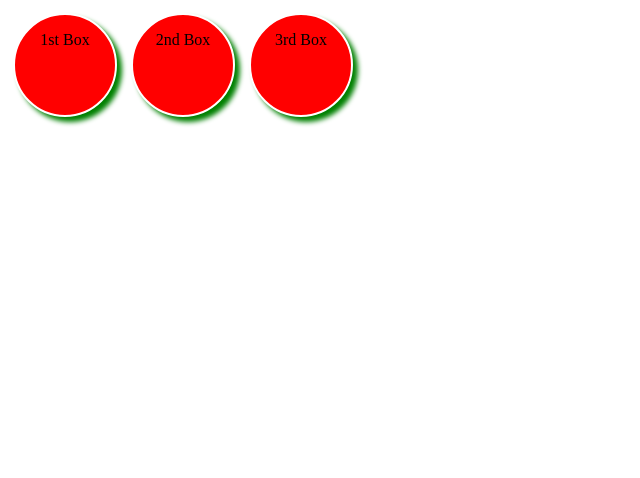
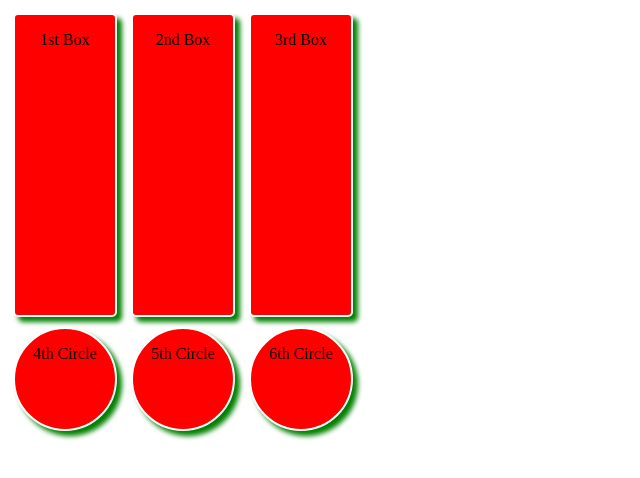
Before and after one commit to FaisalHasanEmon/box-modeling, a plain HTML site: page index.html in a window 1280 px wide. Shown: the whole page, without its empty margins (0-640 px from the left). Drawn offline with Linux system fonts and the light colour scheme.

Commit message:
added boxes

```diff
--- a/css/style.css
+++ b/css/style.css
@@ -1,3 +1,15 @@
+.boxing {
+  height: 300px;
+  width: 100px;
+  background-color: red;
+  border: 2px solid white;
+  margin: 5px;
+  display: inline-block;
+  border-radius: 5px;
+  box-shadow: 5px 5px 5px green;
+  text-align: center;
+}
+
 .boxing2 {
   height: 100px;
   width: 100px;
--- a/index.html
+++ b/index.html
@@ -7,14 +7,27 @@
     <title>Box Modeling</title>
   </head>
   <body>
-    <div class="boxing2">
-      <p>1st Box</p>
+    <div>
+      <div class="boxing">
+        <p>1st Box</p>
+      </div>
+      <div class="boxing">
+        <p>2nd Box</p>
+      </div>
+      <div class="boxing">
+        <p>3rd Box</p>
+      </div>
     </div>
-    <div class="boxing2">
-      <p>2nd Box</p>
-    </div>
-    <div class="boxing2">
-      <p>3rd Box</p>
+    <div>
+      <div class="boxing2">
+        <p>4th Circle</p>
+      </div>
+      <div class="boxing2">
+        <p>5th Circle</p>
+      </div>
+      <div class="boxing2">
+        <p>6th Circle</p>
+      </div>
     </div>
   </body>
 </html>
```
Also changed, not shown: imgae/red-rose.jpg (added).
